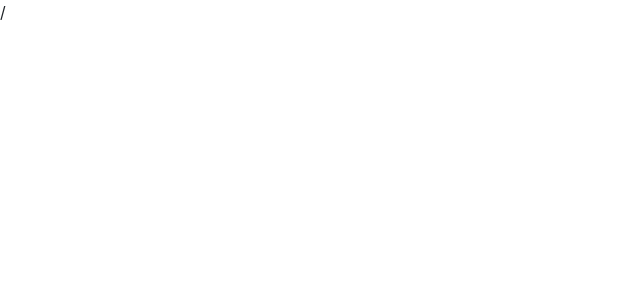
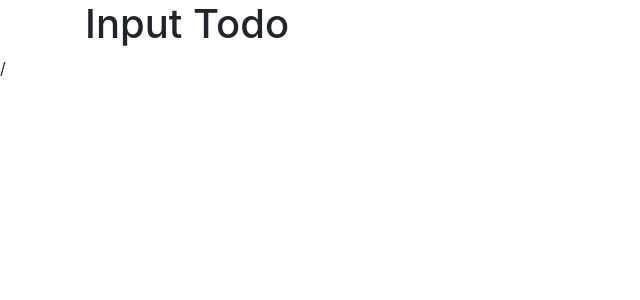
Before and after one commit to Kay0s/PERNToDo, a React (Create React App) app in the folder client/: page / in a window 1280 px wide. Shown: the top 300 px of the page, without its empty margins (0-640 px from the left). Built offline with nearby package versions, Linux system fonts and the light colour scheme.

Commit message:
required InputTodo on App.js

```diff
--- a/client/src/App.js
+++ b/client/src/App.js
@@ -1,9 +1,17 @@
 import React, { Fragment } from "react";
 import './App.css';
 
+//components
+
+import InputTodo from "./components/InputTodo";
+
 function App() {
   return (
-  <></>
+  <>
+  <div className="container">
+    <InputTodo/>
+  </div>
+  </>
   );
 }
 
```
